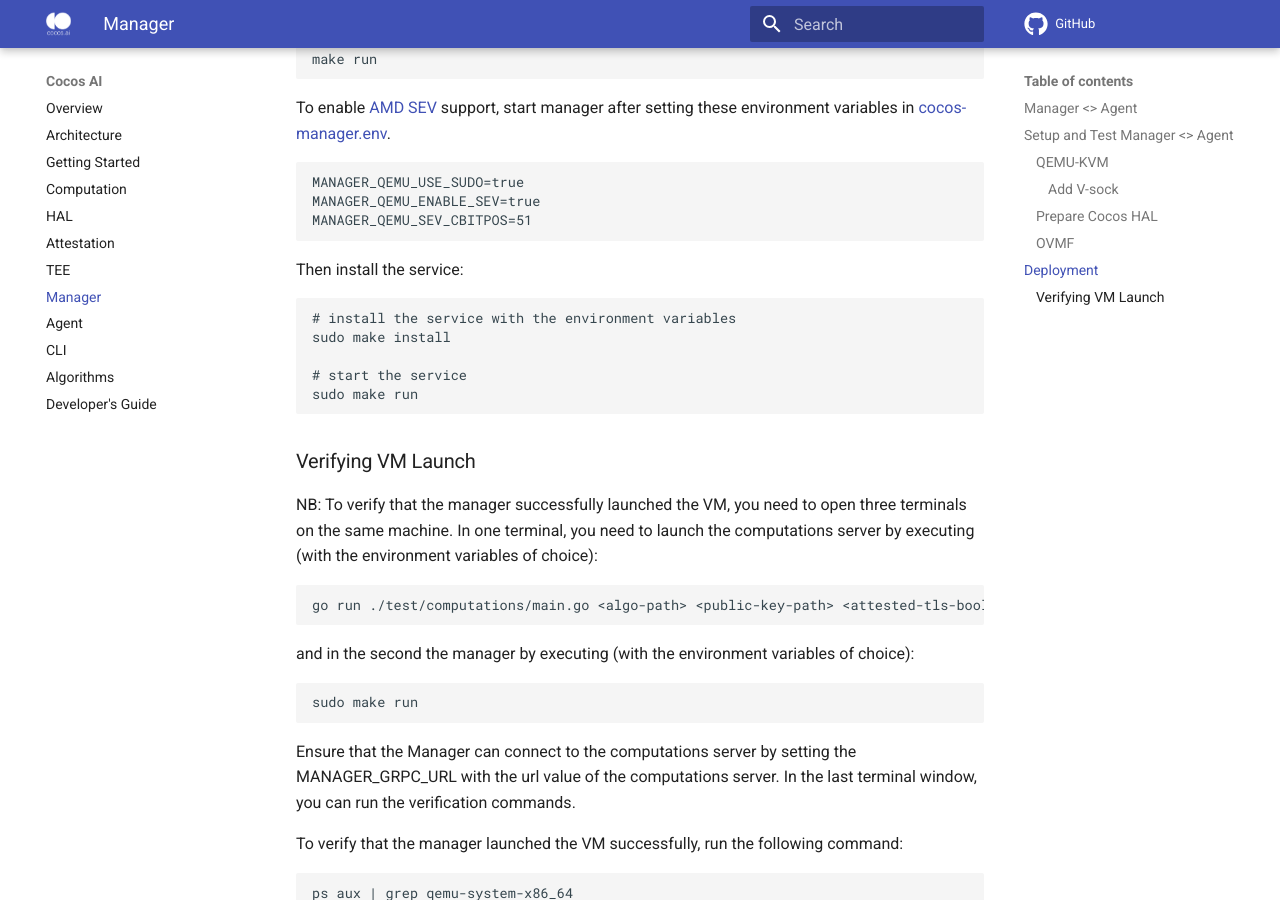
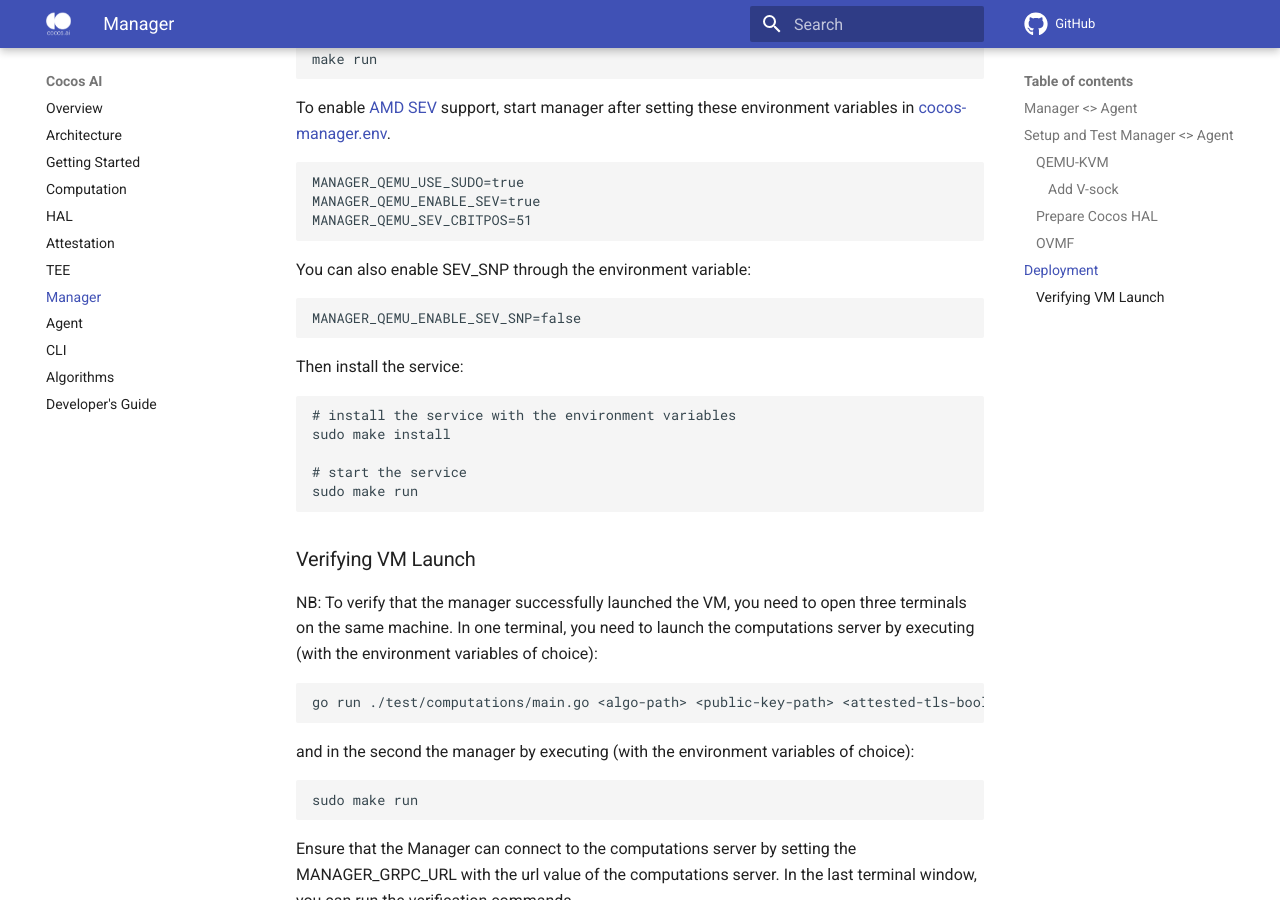
Before and after one commit to ultravioletrs/cocos-docs, an MkDocs documentation site: the page built from docs/manager.md, in a window 1280 px wide and 900 px high, scrolled down 3356 px. Built offline with MkDocs 1.6.1 and Material for MkDocs 9.7.7, drawn with Linux system fonts in a browser that asks for light colours; comment, search, counter and statistics services are not loaded.

Commit message:
add instructions for sev-snp
Signed-off-by: WashingtonKK <washingtonkigan@gmail.com>

````diff
--- a/docs/manager.md
+++ b/docs/manager.md
@@ -113,6 +113,12 @@ MANAGER_QEMU_ENABLE_SEV=true
 MANAGER_QEMU_SEV_CBITPOS=51
 ```
 
+You can also enable SEV_SNP through the environment variable:
+
+```bash
+MANAGER_QEMU_ENABLE_SEV_SNP=false
+```
+
 Then install the service:
 
 ```bash
````
